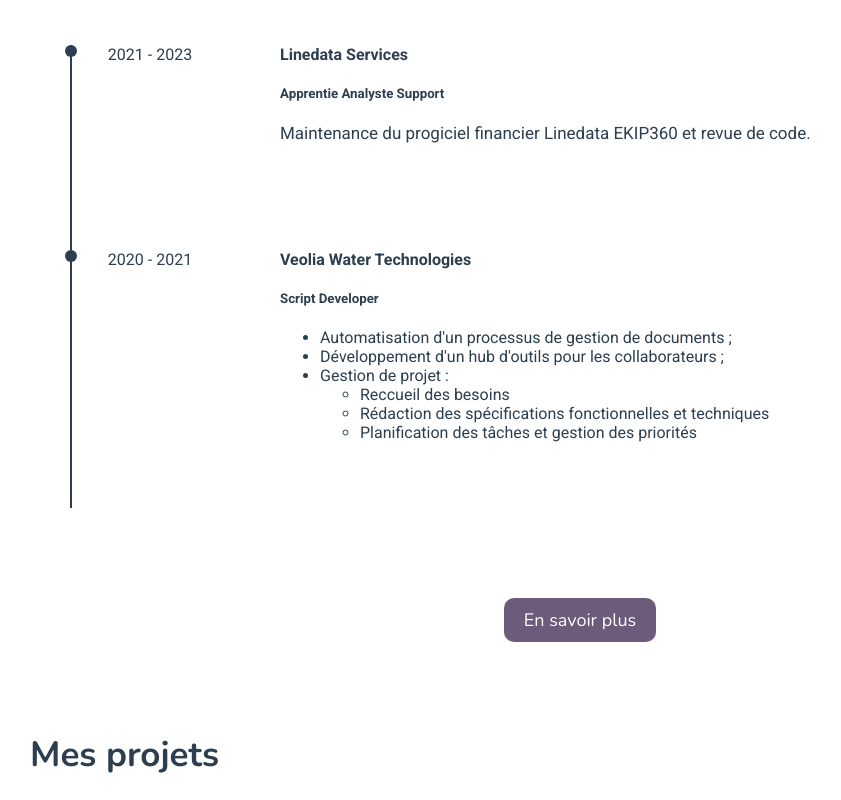
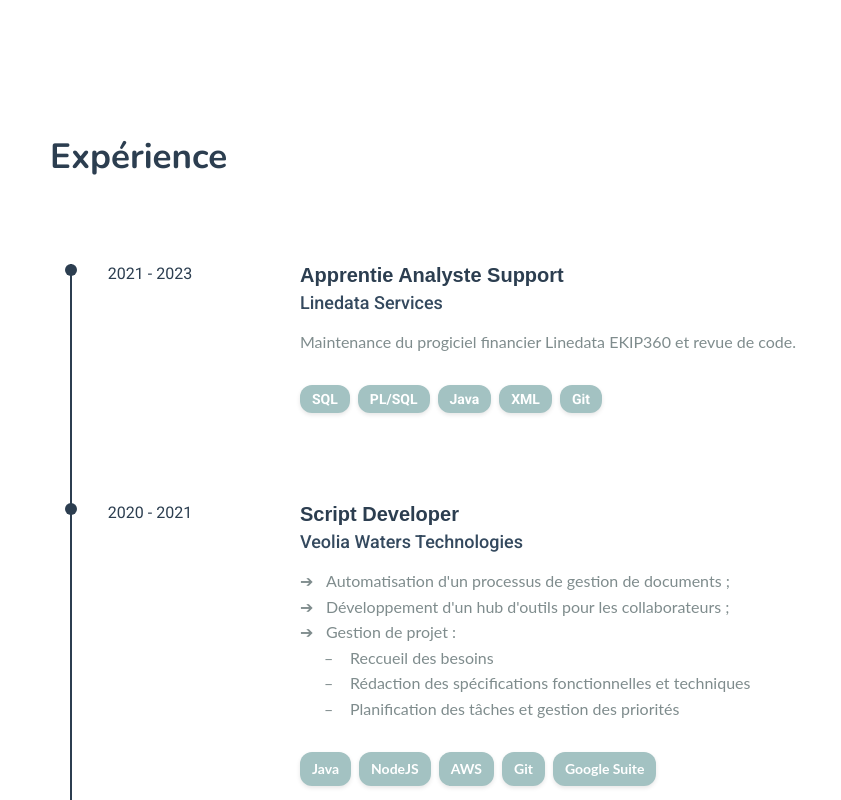
Before and after one commit to TogjiTL/portfolio, a React (Create React App) app: page / in a window 1280 px wide. Shown: the part 1820-2620 px from the top of the page, without its empty margins (60-901 px from the left). Built offline with nearby package versions, Linux system fonts and the light colour scheme.

Commit message:
Mise en forme et ajout skills par métier

```diff
--- a/src/assets/styles/About.css
+++ b/src/assets/styles/About.css
@@ -82,6 +82,11 @@
 
 /* Experience */
 /* Frise */
+#experience {
+    margin-top: 110px;
+    margin-left: 20px;
+}
+
 .timeline {
     position: relative;
     margin-left: 40px;
@@ -105,11 +110,6 @@
     padding-bottom: 50px;
 }
 
-/*.timeline-item:hover {
-    box-shadow: 0 4px 8px rgba(0, 0, 0, 0.1);
-    transition: box-shadow 0.35s ease;
-}*/
-
 /* Points */
 .timeline-item::before {
     content: '';
@@ -131,21 +131,94 @@
     border-radius: 20px;
 }
 
-.timeline-content {
-    padding-left: 50px;
-    /* padding: 20px; */
-    border-radius: 8px;
+.timeline-title {
+    font-family: 'Poppins', sans-serif;
+    font-weight: 600;
+    font-size: 20px;
+    color: #2C3E50;
+    margin: 0 0 5px 0;
 }
 
-.timeline-box {
-    /* padding: 20px; */
-    border-radius: 8px;
-    /* box-shadow: 0 4px 8px rgba(0, 0, 0, 0.1); */
+.timeline-company {
+    font-family: 'Roboto', sans-serif;
+    font-weight: 500;
+    font-size: 18px;
+    color: #34495E;
+    margin: 0 0 10px 0;
+    /* Espace entre l'entreprise et le contenu */
+}
+
+.timeline-description {
+    font-family: 'Lato', sans-serif;
+    font-size: 16px;
+    color: #7F8C8D;
+    line-height: 1.6;
+}
+
+.timeline-content {
+    padding-left: 70px;
+}
+
+.timeline-content ul {
+    list-style-type: none;
+    padding-left: 1.5rem;
+    margin: 0;
+}
+
+.timeline-content ul li::before {
+    content: '➔';
+    display: inline-block;
+    width: 1rem;
+    margin-left: -1.5rem;
+    margin-right: 10px;
+}
+
+.timeline-content ul ul {
+    padding-left: 1rem;
+}
+
+.timeline-content ul ul li::before {
+    content: '–';
+    margin-left: -1rem;
+}
+
+.skills-tags {
+    margin-top: 30px;
+    display: flex;
+    flex-wrap: wrap;
+    gap: 8px;
+    /* Espace entre les cellules */
+}
+
+.skill-tag {
+    background-color: var(--blue-pastel);
+    /* Couleur de fond des cellules */
+    color: var(--white);
+    /* Couleur du texte */
+    padding: 6px 12px;
+    /* Padding pour rendre les cellules plus larges */
+    border-radius: 12px;
+    /* Bords arrondis pour un design moderne */
+    font-size: 0.875rem;
+    /* Taille du texte */
+    font-weight: bold;
+    /* Texte en gras */
+    white-space: nowrap;
+    /* Empêche les cellules de se casser sur plusieurs lignes */
+    box-shadow: 0 2px 4px rgba(0, 0, 0, 0.1);
+    /* Légère ombre pour effet 3D */
+    transition: background-color 0.3s ease;
+    /* Animation de changement de couleur */
+}
+
+.skill-tag:hover {
+    background-color: var(--violet-pastel);
+    /* Changement de couleur au survol */
 }
 
 /* En savoir plus : CV */
 .skills-button {
-    text-align: center;
+    /* text-align: center; */
     margin-top: 30px;
     padding-top: 50px;
     font-family: 'Nunito', sans-serif;
@@ -198,7 +271,7 @@
 
     /* Expérience */
     .timeline-item {
-        padding-left: 40px;
+        padding-left: 100px;
     }
 
     .timeline-date {
@@ -208,4 +281,23 @@
     .timeline-box {
         width: 90%;
     }
+
+    .timeline-content {
+        margin-left: 0;
+        padding: 0 20px;
+        box-shadow: none;
+        background-color: transparent;
+    }
+
+    .timeline-title {
+        font-size: 18px;
+    }
+
+    .timeline-company {
+        font-size: 16px;
+    }
+
+    .timeline-description {
+        font-size: 14px;
+    }
 }
--- a/src/components/About.js
+++ b/src/components/About.js
@@ -38,14 +38,24 @@
                 </div>
             </div>
 
+            <div className="timeline-title">
+                <h2 id="experience">Expérience</h2>
+            </div>
             <div className="timeline">
                 <div className="timeline-item">
                     <div className="timeline-box">
                         <div className="timeline-date">2021 - 2023</div>
                         <div className="timeline-content">
-                                <h4>Linedata Services</h4>
-                                <h5>Apprentie Analyste Support</h5>
-                                <p>Maintenance du progiciel financier Linedata EKIP360 et revue de code.</p>
+                            <h4 className="timeline-title">Apprentie Analyste Support</h4>
+                            <h5 className="timeline-company">Linedata Services</h5>
+                            <p className="timeline-description">Maintenance du progiciel financier Linedata EKIP360 et revue de code.</p>
+                            <div className="skills-tags">
+                                <span className="skill-tag">SQL</span>
+                                <span className="skill-tag">PL/SQL</span>
+                                <span className="skill-tag">Java</span>
+                                <span className="skill-tag">XML</span>
+                                <span className="skill-tag">Git</span>
+                            </div>
                         </div>
                     </div>
                 </div>
@@ -53,8 +63,9 @@
                     <div className="timeline-box">
                         <div className="timeline-date">2020 - 2021</div>
                         <div className="timeline-content">
-                                <h4>Veolia Water Technologies</h4>
-                                <h5>Script Developer</h5>
+                            <h4 className="timeline-title">Script Developer</h4>
+                            <h5 className="timeline-company">Veolia Waters Technologies</h5>
+                            <p className="timeline-description">
                             <ul>
                                 <li>Automatisation d'un processus de gestion de documents ;</li>
                                 <li>Développement d'un hub d'outils pour les collaborateurs ;</li>
@@ -66,13 +77,21 @@
                                     </ul>
                                 </li>
                             </ul>
+                            <div className="skills-tags">
+                            <span className="skill-tag">Java</span>
+                            <span className="skill-tag">NodeJS</span>
+                            <span className="skill-tag">AWS</span>
+                            <span className="skill-tag">Git</span>
+                            <span className="skill-tag">Google Suite</span>
+                            </div>
+                            </p>
                         </div>
                     </div>
                 </div>
             </div>
 
             <div className="skills-button">
-                <a href= { cv } target="_blank" className="btn-cv" rel="noreferrer">En savoir plus</a>
+                <a href= { cv } target="_blank" className="btn-cv" rel="noreferrer">Voir le CV</a>
             </div>
         </div>
     );
```
Lines whose indentation alone changed are shown as unchanged.
